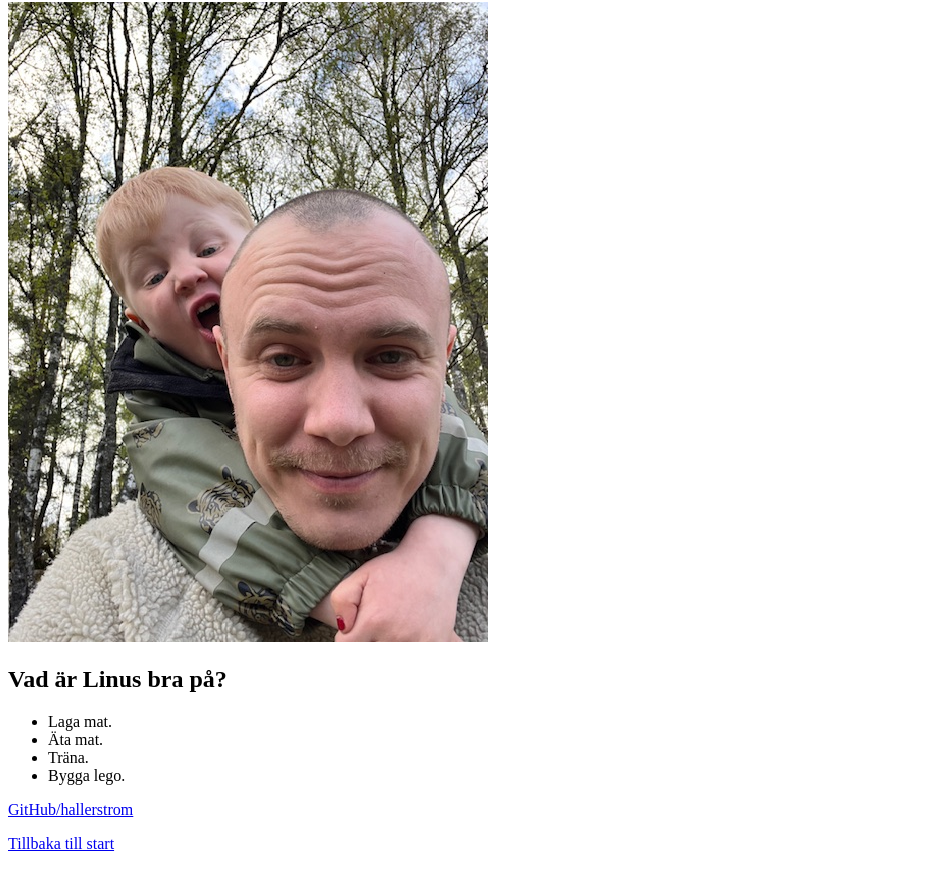
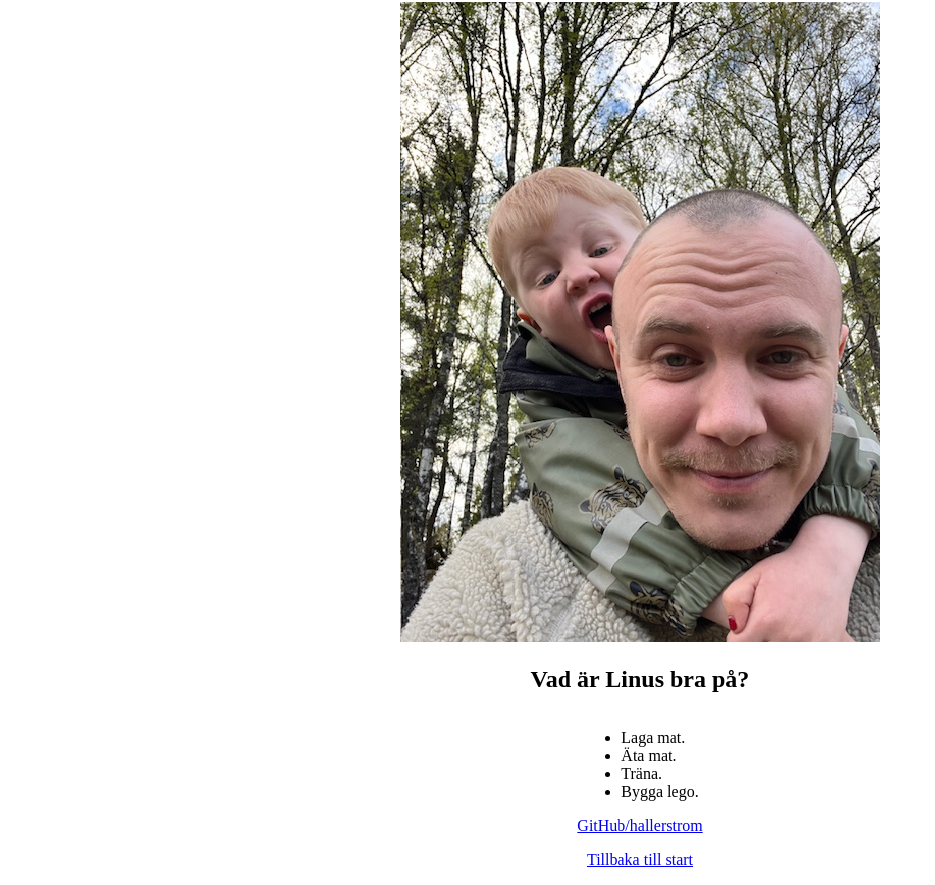
Before and after one commit to alnervik/kontaktbok, a plain HTML site: page linus_hallerstrom.html in a window 1280 px wide. Shown: the part 78-963 px from the top of the page, without its empty margins (0-935 px from the left). Drawn offline with Linux system fonts and the light colour scheme.

Commit message:
Fixat linus sida

```diff
--- a/linus_hallerstrom.html
+++ b/linus_hallerstrom.html
@@ -4,16 +4,20 @@
     <meta charset="UTF-8">
     <meta name="viewport" content="width=device-width, initial-scale=1.0">
     <title>Document</title>
+    <link rel="stylesheet" href="style.css">
     <h1>Linus Hallerström</h1>
 </head>
 <body>
     <img src="./pictures/Linus.jpg" alt="Linus Hallerström">
 
     <h2>Vad är Linus bra på?</h2>
+
+    <div class="list">
         <ul><li>Laga mat.</li>
             <li>Äta mat.</li>
             <li>Träna.</li>
             <li>Bygga lego.</li></ul>
+    </div>
 
     <footer>
     <a href="https://github.com/hallerstrom">GitHub/hallerstrom</a>
--- a/style.css
+++ b/style.css
@@ -6,4 +6,5 @@ body
 .list
 {
     display: inline-block;
+    text-align: left;
 }
```
